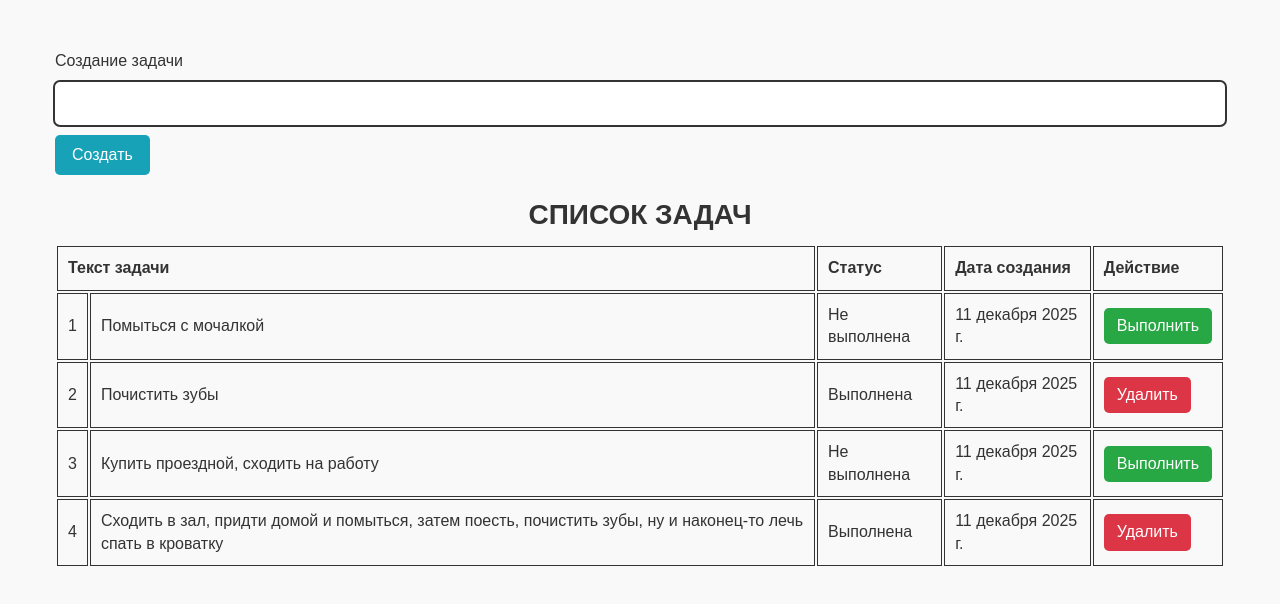
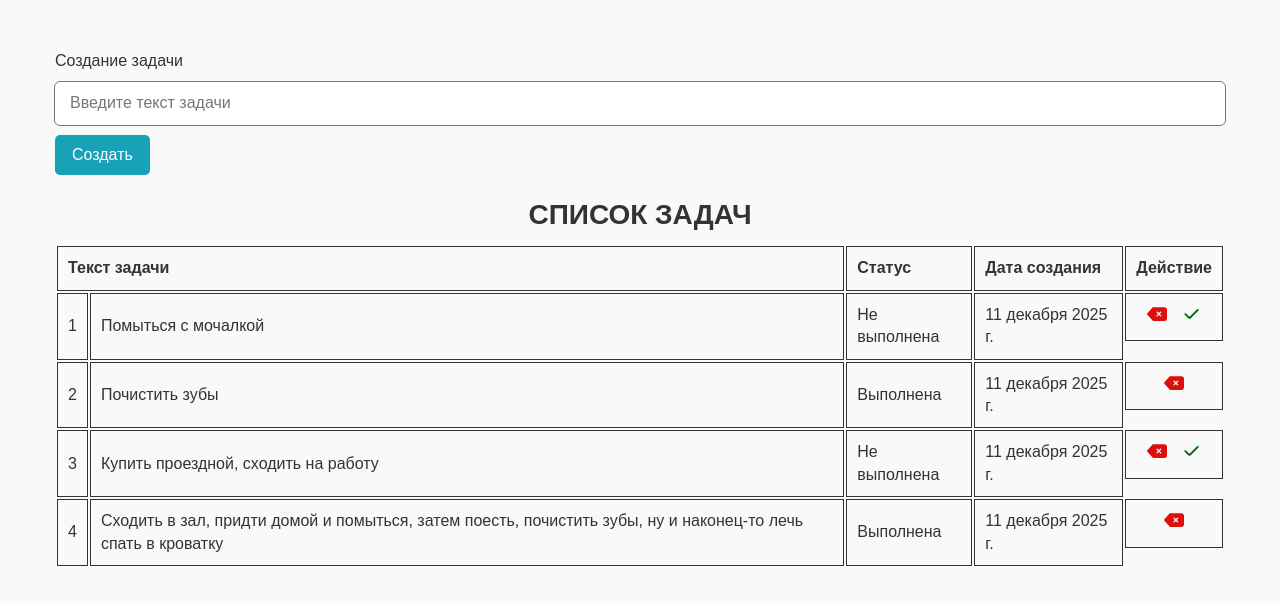
Before and after one commit to serj2626/test_app, a Vue app: page / in a window 1280 px wide. Shown: the top 604 px of the page. Built offline with nearby package versions, Linux system fonts and the light colour scheme; the HTML template or start-up script is replaced by a standard one.

Commit message:
feat: added new icons by actions

```diff
--- /dev/null
+++ b/src/assets/icons/DeleteIcon.vue
@@ -0,0 +1,47 @@
+<script setup lang="ts"></script>
+<template>
+  <svg
+    viewBox="0 -5 32 32"
+    version="1.1"
+    xmlns="http://www.w3.org/2000/svg"
+    xmlns:xlink="http://www.w3.org/1999/xlink"
+    xmlns:sketch="http://www.bohemiancoding.com/sketch/ns"
+    fill="#ce0d0d"
+    stroke="#ce0d0d"
+    transform="matrix(1, 0, 0, 1, 0, 0)"
+  >
+    <g id="SVGRepo_bgCarrier" stroke-width="0"></g>
+    <g
+      id="SVGRepo_tracerCarrier"
+      stroke-linecap="round"
+      stroke-linejoin="round"
+      stroke="#CCCCCC"
+      stroke-width="4.608"
+    ></g>
+    <g id="SVGRepo_iconCarrier">
+      <defs></defs>
+      <g
+        id="Page-1"
+        stroke="none"
+        stroke-width="1"
+        fill="none"
+        fill-rule="evenodd"
+        sketch:type="MSPage"
+      >
+        <g
+          id="Icon-Set-Filled"
+          sketch:type="MSLayerGroup"
+          transform="translate(-518.000000, -1146.000000)"
+          fill="#dd0e0e"
+        >
+          <path
+            d="M540.647,1159.24 C541.039,1159.63 541.039,1160.27 540.647,1160.66 C540.257,1161.05 539.623,1161.05 539.232,1160.66 L536.993,1158.42 L534.725,1160.69 C534.331,1161.08 533.692,1161.08 533.298,1160.69 C532.904,1160.29 532.904,1159.65 533.298,1159.26 L535.566,1156.99 L533.327,1154.76 C532.936,1154.37 532.936,1153.73 533.327,1153.34 C533.718,1152.95 534.352,1152.95 534.742,1153.34 L536.981,1155.58 L539.281,1153.28 C539.676,1152.89 540.314,1152.89 540.708,1153.28 C541.103,1153.68 541.103,1154.31 540.708,1154.71 L538.408,1157.01 L540.647,1159.24 L540.647,1159.24 Z M545.996,1146 L528.051,1146 C527.771,1145.98 527.485,1146.07 527.271,1146.28 L518.285,1156.22 C518.074,1156.43 517.983,1156.71 517.998,1156.98 C517.983,1157.26 518.074,1157.54 518.285,1157.75 L527.271,1167.69 C527.467,1167.88 527.723,1167.98 527.979,1167.98 L527.979,1168 L545.996,1168 C548.207,1168 550,1166.21 550,1164 L550,1150 C550,1147.79 548.207,1146 545.996,1146 L545.996,1146 Z"
+            id="delete"
+            sketch:type="MSShapeGroup"
+          ></path>
+        </g>
+      </g>
+    </g>
+  </svg>
+</template>
+<style scoped lang="scss"></style>
--- /dev/null
+++ b/src/assets/icons/DoneIcon.vue
@@ -0,0 +1,16 @@
+<script setup lang="ts"></script>
+<template>
+  <svg viewBox="0 0 24 24" fill="none" xmlns="http://www.w3.org/2000/svg" stroke="#45e850">
+    <g id="SVGRepo_bgCarrier" stroke-width="0"></g>
+    <g id="SVGRepo_tracerCarrier" stroke-linecap="round" stroke-linejoin="round"></g>
+    <g id="SVGRepo_iconCarrier">
+      <path
+        fill-rule="evenodd"
+        clip-rule="evenodd"
+        d="M19.7071 6.29289C20.0976 6.68342 20.0976 7.31658 19.7071 7.70711L10.4142 17C9.63316 17.7811 8.36683 17.781 7.58579 17L3.29289 12.7071C2.90237 12.3166 2.90237 11.6834 3.29289 11.2929C3.68342 10.9024 4.31658 10.9024 4.70711 11.2929L9 15.5858L18.2929 6.29289C18.6834 5.90237 19.3166 5.90237 19.7071 6.29289Z"
+        fill="#0F1729"
+      ></path>
+    </g>
+  </svg>
+</template>
+<style scoped lang="scss"></style>
--- a/src/components/task/TaskAdd.vue
+++ b/src/components/task/TaskAdd.vue
@@ -2,6 +2,7 @@
 import { reactive } from 'vue'
 import BaseButton from '../ui/BaseButton.vue'
 import BaseInput from '../ui/BaseInput.vue'
+import { validateText } from '@/utils/validations';
 
 const newTask = reactive<{ value: string; error: string }>({
   value: '',
@@ -13,13 +14,14 @@ const emit = defineEmits<{
 }>()
 
 const createTask = () => {
-  if (!newTask.value.trim()) {
-    newTask.error = 'Поле не должно быть пустым'
-  } else if (newTask.value.trim().length < 3) {
-    newTask.error = 'Поле не должно быть менее 3 символов'
-  } else {
+  const resValidateText = validateText(newTask.value)
+  if (resValidateText) {
+    newTask.error = resValidateText
+    return
+  } else{
     emit('add-task', newTask.value)
     newTask.value = ''
+    newTask.error = ''
   }
 }
 </script>
@@ -27,6 +29,7 @@ const createTask = () => {
   <div class="task-add">
     <p>Создание задачи</p>
     <BaseInput
+      placeholder="Введите текст задачи"
       v-model:input-value="newTask.value"
       v-model:error="newTask.error"
       @reset-error="newTask.error = ''"
--- a/src/components/task/TaskContent.vue
+++ b/src/components/task/TaskContent.vue
@@ -4,6 +4,10 @@ import TaskAdd from './TaskAdd.vue'
 import TaskList from './TaskList.vue'
 
 const store = useTaskStore()
+
+const updateTaskByNewText = (payload: { id: number; text: string }) => {
+  store.updateTask(payload.id, payload.text)
+}
 </script>
 <template>
   <div class="task-content container">
@@ -12,6 +16,7 @@ const store = useTaskStore()
       <TaskList
         @delete-task="(id: number) => store.deleteTask(id)"
         @update-task="(id: number) => store.updateStatusTask(id)"
+        @edit-task="updateTaskByNewText"
       />
     </div>
   </div>
--- a/src/components/task/TaskList.vue
+++ b/src/components/task/TaskList.vue
@@ -2,13 +2,44 @@
 import { useTaskStore } from '@/stores/task'
 import BaseButton from '../ui/BaseButton.vue'
 import { formatDate } from '@/utils/functions'
+import { reactive, ref } from 'vue'
+import BaseInput from '../ui/BaseInput.vue'
+import { validateText } from '@/utils/validations'
+import DeleteIcon from '@/assets/icons/DeleteIcon.vue'
+import DoneIcon from '@/assets/icons/DoneIcon.vue'
 
 const store = useTaskStore()
 
 const emit = defineEmits<{
   'delete-task': [id: number]
   'update-task': [id: number]
+  'edit-text-task': [payload: { id: number; text: string }]
 }>()
+
+// const newTaskText.id = ref<number | null>(null)
+
+const newTaskText = reactive<{ value: string; error: string; id: number | null }>({
+  value: '',
+  error: '',
+  id: null,
+})
+
+const updateTextByTask = () => {
+  const res = validateText(newTaskText.value)
+  if (res) {
+    newTaskText.error = res
+    return
+  } else {
+    emit('edit-text-task', { id: newTaskText.id, text: newTaskText.value })
+    resetData()
+  }
+}
+
+const resetData = () => {
+  newTaskText.value = ''
+  newTaskText.error = ''
+  newTaskText.id = null
+}
 </script>
 <template>
   <div class="task-list">
@@ -25,26 +56,59 @@ const emit = defineEmits<{
         </tr>
       </thead>
       <tbody>
-        <tr v-for="task in store.tasks" :key="task.id">
-          <td>{{ task.id }}</td>
-          <td>{{ task.text }}</td>
-          <td>{{ task.status ? 'Выполнена' : 'Не выполнена' }}</td>
-          <td>{{ formatDate(task.createdAt) }}</td>
-          <td v-if="task.status">
-            <BaseButton
-              label="Удалить"
-              color="red"
-              size="sm"
-              @click="emit('delete-task', task.id)"
-            />
+        <tr class="task-list__item" v-for="task in store.tasks" :key="task.id">
+          <td>
+            {{ task.id }}
+          </td>
+
+          <td
+            v-if="!newTaskText.id || newTaskText.id !== task.id"
+            class="task-list__item-text"
+            @dblclick="newTaskText.id = task.id"
+          >
+            {{ task.text }}
           </td>
           <td v-else>
-            <BaseButton
-              label="Выполнить"
-              color="success"
-              size="sm"
+            <BaseInput
+              placeholder="Введите новый текст задачи"
+              v-model:input-value="newTaskText.value"
+              v-model:error="newTaskText.error"
+              @reset-error="newTaskText.error = ''"
+            />
+            <div class="task-list__item-text--actions">
+              <BaseButton label="Отмена" color="red" size="xss" @click="resetData" />
+              <BaseButton
+                label="Сохранить"
+                color="success"
+                size="xss"
+                :disabled="newTaskText.value.trim() === ''"
+                @click="updateTextByTask"
+              />
+            </div>
+          </td>
+
+          <td>
+            {{ task.status ? 'Выполнена' : 'Не выполнена' }}
+          </td>
+          <td>
+            {{ formatDate(task.createdAt) }}
+          </td>
+          <td class="task-list__item-actions">
+            <button
+              class="task-list__item-actions-btn"
+              title="Удалить задачу"
+              @click="emit('delete-task', task.id)"
+            >
+              <DeleteIcon />
+            </button>
+            <button
+              v-if="!task.status"
+              class="task-list__item-actions-btn"
+              title="Отметить как выполненную"
               @click="emit('update-task', task.id)"
-            />
+            >
+              <DoneIcon />
+            </button>
           </td>
         </tr>
       </tbody>
@@ -69,8 +133,37 @@ td {
   text-align: left;
 }
 
-tr:hover {
-  background-color: #aeaeae;
-  color: $white;
+.task-list__item {
+  &-actions {
+    display: flex;
+    justify-content: center;
+    align-items: center;
+    gap: 15px;
+
+    &-btn {
+      cursor: pointer;
+      width: 20px;
+      transition: scale 0.3s ease-in-out;
+
+      &:hover {
+        scale: 0.9;
+      }
+    }
+  }
+}
+
+.task-list__item-text {
+  &:hover {
+    background-color: #aeaeae;
+    color: $white;
+    cursor: pointer;
+  }
+
+  &--actions {
+    display: flex;
+    justify-content: end;
+    margin-top: 10px;
+    gap: 10px;
+  }
 }
 </style>
--- a/src/components/ui/BaseButton.vue
+++ b/src/components/ui/BaseButton.vue
@@ -1,6 +1,6 @@
 <script lang="ts" setup>
 interface IBaseButton {
-  size?: 'xs' | 'sm' | 'md' | 'lg'
+  size?: 'xss' | 'xs' | 'sm' | 'md' | 'lg'
   color?: 'grey' | 'blue' | 'red' | 'success'
   label?: string
   disabled?: boolean
@@ -84,16 +84,23 @@ const {
     }
   }
 
+  &_xss {
+    padding: 4px 6px;
+    font-size: 14px;
+  }
+
   &_xs {
     padding: 6px 9px;
   }
 
   &_sm {
     padding: 6px 12px;
+    font-size: 15px;
   }
 
   &_md {
     padding: 8px 16px;
+    font-size: 16px;
   }
 
   &_lg {
--- a/src/components/ui/BaseInput.vue
+++ b/src/components/ui/BaseInput.vue
@@ -96,7 +96,7 @@ const shouldShowPlaceholder = computed(() => {
   display: flex;
   flex-direction: column;
   justify-content: center;
-  outline: 2px solid $txt;
+  outline: 1px solid $text-secondary;
   border-radius: 5px;
   transition: all 0.5s ease-in;
   background: $white;
--- a/src/stores/task.ts
+++ b/src/stores/task.ts
@@ -28,6 +28,11 @@ export const useTaskStore = defineStore('task-store', () => {
       createdAt: new Date().toISOString(),
     },
   ])
+
+  // const newTaskText = reactive<{ value: string; error: string }>({
+  //   value: '',
+  //   error: '',
+  // })
 
   const filter = ref<TTaskFilter>('all')
 
@@ -85,6 +90,7 @@ export const useTaskStore = defineStore('task-store', () => {
 
   return {
     tasks,
+    // newTaskText,
     filter,
     totalCount,
     loadTasks,
--- /dev/null
+++ b/src/utils/validations.ts
@@ -0,0 +1,6 @@
+export const validateText = (text: string) => {
+  let error = ''
+  if (!text.trim()) error = 'Поле не должно быть пустым'
+  if (text.trim().length < 3) error = 'Поле не должно быть менее 3 символов'
+  return error
+}
```
